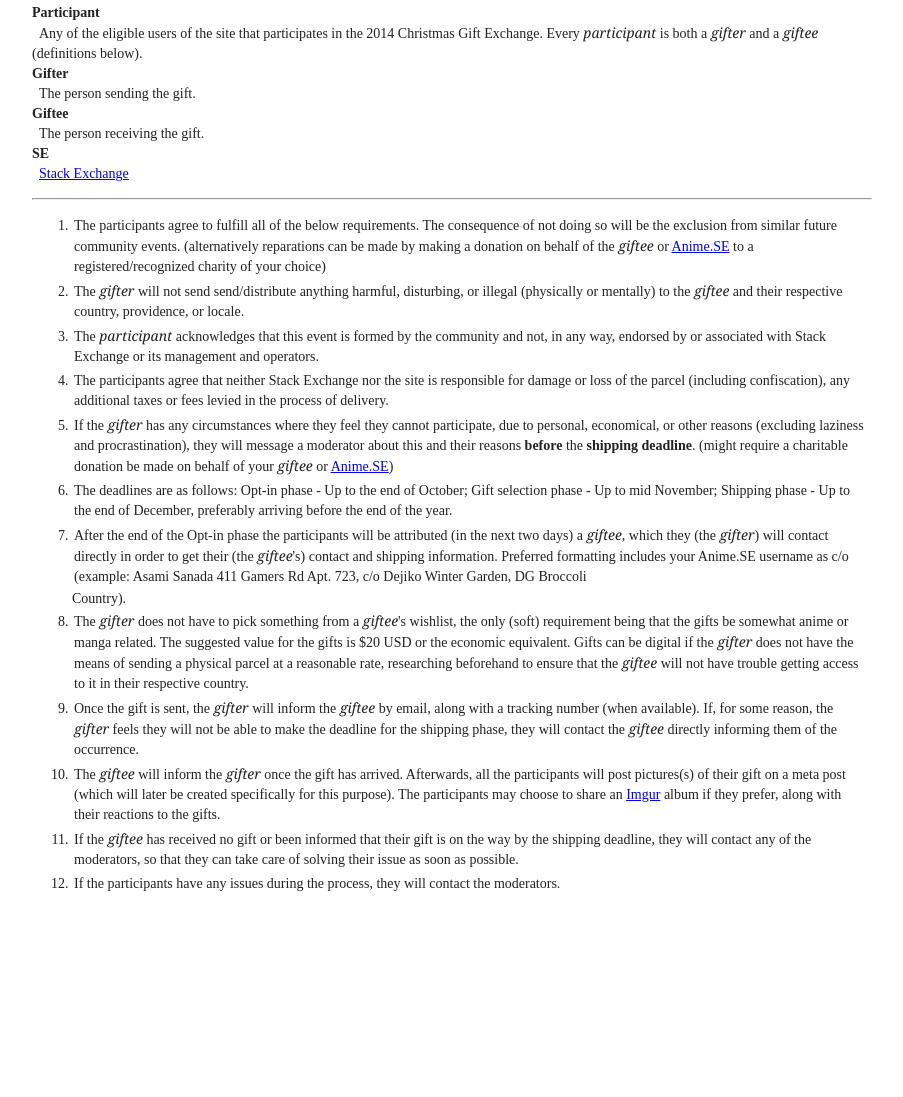
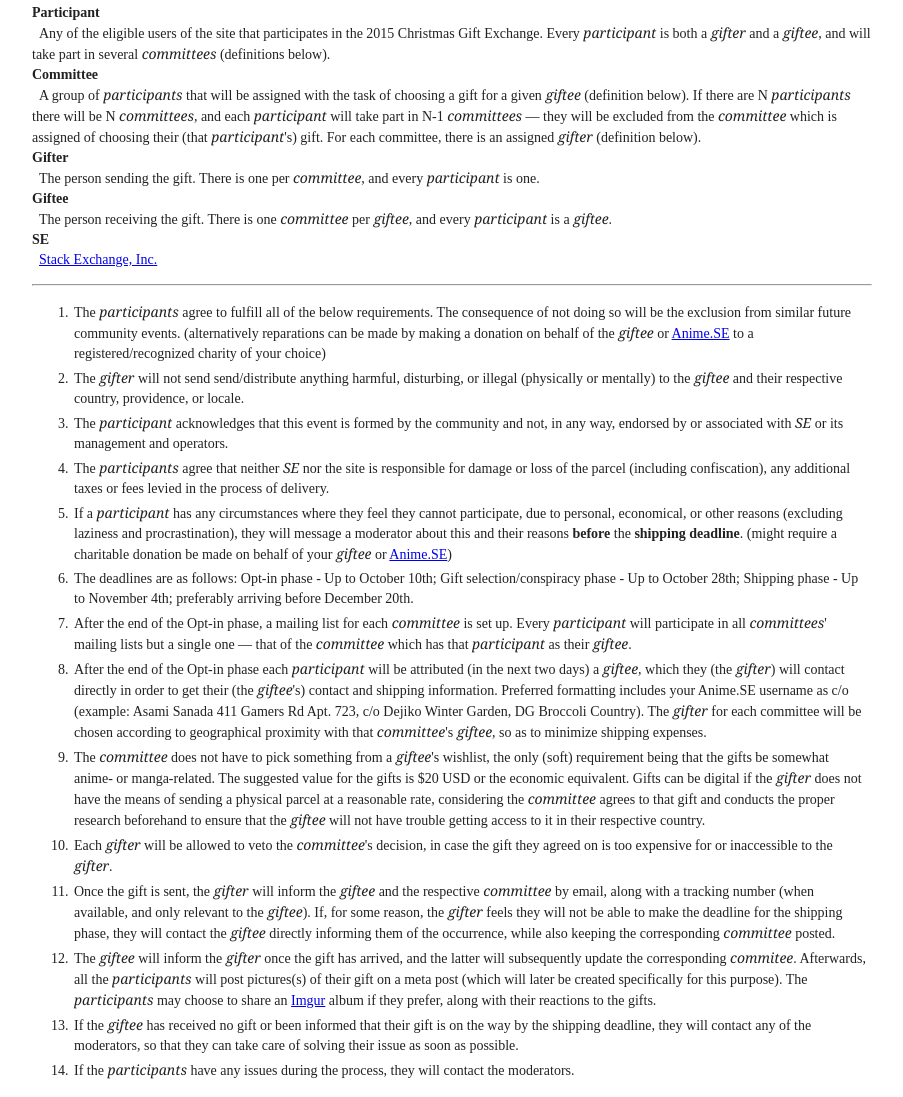
Before and after one commit to anime-se/gift-exchange-tou, a plain HTML site: page index.html in a window 1280 px wide. Shown: the part 229-1326 px from the top of the page, without its empty margins (188-1091 px from the left). Before the commit the page ends 1139 px from the top, so only its background shows below. Drawn offline with nearby package versions, Linux system fonts and the light colour scheme.

Commit message:
Updated terms or service from 2014 to 2015

```diff
--- a/index.html
+++ b/index.html
@@ -59,7 +59,7 @@
 
 <h1>Terms of Use:</h1>
 
-<p>Below are the Terms of Use for the 2014 Anime and Manga Stack Exchange Gift Exchange.</p>
+<p>Below are the Terms of Use for the 2015 Anime and Manga Stack Exchange Gift Exchange.</p>
 
 <p>We have kept these short and to the point. Please make sure to read everything. <strong>The instructions to continue
     with your form application are inside.</strong></p>
@@ -70,19 +70,26 @@
 
 <dl>
     <dt>Participant</dt>
-    <dd>Any of the eligible users of the site that participates in the 2014 Christmas Gift Exchange. Every <em>participant</em>
-	is both a <em>gifter</em> and a <em>giftee</em> (definitions below).
+    <dd>Any of the eligible users of the site that participates in the 2015 Christmas Gift Exchange. Every <em>participant</em>
+	is both a <em>gifter</em> and a <em>giftee</em>, and will take part in several <em>committees</em> (definitions below).
+    </dd>
+    <dt>Committee</dt>
+    <dd>A group of <em>participants</em> that will be assigned with the task of choosing a gift for a given <em>giftee</em>
+	(definition below). If there are N <em>participants</em> there will be N <em>committees</em>, and each <em>participant</em>
+	will take part in N-1 <em>committees</em> — they will be excluded from the <em>committee</em> which is assigned of
+	choosing their (that <em>participant</em>'s) gift. For each committee, there is an assigned <em>gifter</em> (definition below).
     </dd>
     <dt>Gifter</dt>
-    <dd>The person sending the gift.</dd>
+    <dd>The person sending the gift. There is one per <em>committee</em>, and every <em>participant</em> is one.</dd>
     <dt>Giftee</dt>
-    <dd>The person receiving the gift.</dd>
+    <dd>The person receiving the gift. There is one <em>committee</em> per <em>giftee</em>, and every <em>participant</em> is
+	a <em>giftee</em>.</dd>
     <dt>SE</dt>
-    <dd><a href="http://stackexchange.com">Stack Exchange</a></dd>
+    <dd><a href="http://stackexchange.com">Stack Exchange, Inc.</a></dd>
 </dl>
 <hr/>
 <ol>
-    <li>The participants agree to fulfill all of the below requirements. The consequence of not doing so will be the
+    <li>The <em>participants</em> agree to fulfill all of the below requirements. The consequence of not doing so will be the
         exclusion from similar future community events. (alternatively reparations can be made by making a donation on
         behalf of the <em>giftee</em> or <a href="http://anime.stackexchange.com">Anime.SE</a> to a
         registered/recognized charity of your choice)
@@ -93,46 +100,56 @@
     </li>
 
     <li>The <em>participant</em> acknowledges that this event is formed by the community and not, in any way, endorsed by or
-        associated with Stack Exchange or its management and operators.
+        associated with <em>SE</em> or its management and operators.
     </li>
 
-    <li>The participants agree that neither Stack Exchange nor the site is responsible for damage or loss of the parcel
+    <li>The <em>participants</em> agree that neither <em>SE</em> nor the site is responsible for damage or loss of the parcel
         (including confiscation), any additional taxes or fees levied in the process of delivery.
     </li>
 
-    <li>If the <em>gifter</em> has any circumstances where they feel they cannot participate, due to personal,
+    <li>If a <em>participant</em> has any circumstances where they feel they cannot participate, due to personal,
         economical, or other reasons (excluding laziness and procrastination), they will message a moderator about
         this and their reasons <strong>before</strong> the <strong>shipping deadline</strong>. (might require a
         charitable donation be made on behalf of your <em>giftee</em> or <a href="http://anime.stackexchange.com">Anime.SE</a>)
     </li>
 
-    <li>The deadlines are as follows: Opt-in phase - Up to the end of October; Gift selection phase - Up to mid
-        November; Shipping phase - Up to the end of December, preferably arriving before the end of the year.
+    <li>The deadlines are as follows: Opt-in phase - Up to October 10th; Gift selection/conspiracy phase - Up to October 28th;
+	Shipping phase - Up to November 4th; preferably arriving before December 20th.
     </li>
 
-    <li>After the end of the Opt-in phase the participants will be attributed (in the next two days) a <em>giftee</em>, which they (the <em>gifter</em>)
-        will contact directly in order to get their (the <em>giftee</em>'s) contact and shipping information. Preferred
-        formatting includes your Anime.SE username as c/o (example: Asami Sanada 411 Gamers Rd Apt. 723, c/o Dejiko
-        Winter Garden, DG Broccoli
-    </li>
-    Country).
-
-    <li>The <em>gifter</em> does not have to pick something from a <em>giftee</em>'s wishlist, the only (soft)
-        requirement being that the gifts be somewhat anime or manga related. The suggested value for the gifts is $20
-        USD or the economic equivalent. Gifts can be digital if the <em>gifter</em> does not have the means of sending a
-        physical parcel at a reasonable rate, researching beforehand to ensure that the <em>giftee</em> will not have
-        trouble getting access to it in their respective country.
+    <li>After the end of the Opt-in phase, a mailing list for each <em>committee</em> is set up. Every <em>participant</em> will
+	participate in all <em>committees</em>' mailing lists but a single one — that of the <em>committee</em> which has that <em>participant</em>
+	as their <em>giftee</em>.
     </li>
 
-    <li>Once the gift is sent, the <em>gifter</em> will inform the <em>giftee</em> by email, along with a tracking
-        number (when available). If, for some reason, the <em>gifter</em> feels they will not be able to make the
-        deadline for the shipping phase, they will contact the <em>giftee</em> directly informing them of the
-        occurrence.
+    <li>After the end of the Opt-in phase each <em>participant</em> will be attributed (in the next two days) a <em>giftee</em>, which they
+	(the <em>gifter</em>) will contact directly in order to get their (the <em>giftee</em>'s) contact and shipping information. Preferred
+        formatting includes your Anime.SE username as c/o (example: Asami Sanada 411 Gamers Rd Apt. 723, c/o Dejiko
+        Winter Garden, DG Broccoli Country). The <em>gifter</em> for each committee will be chosen according to geographical proximity
+	with that <em>committee</em>'s <em>giftee</em>, so as to minimize shipping expenses.
     </li>
 
-    <li>The <em>giftee</em> will inform the <em>gifter</em> once the gift has arrived. Afterwards, all the participants
-        will post pictures(s) of their gift on a meta post (which will later be created specifically for this purpose).
-        The participants may choose to share an <a href="http://imgur.com">Imgur</a> album if they prefer, along with their reactions to the gifts.
+    <li>The <em>committee</em> does not have to pick something from a <em>giftee</em>'s wishlist, the only (soft)
+        requirement being that the gifts be somewhat anime- or manga-related. The suggested value for the gifts is $20
+        USD or the economic equivalent. Gifts can be digital if the <em>gifter</em> does not have the means of sending a
+        physical parcel at a reasonable rate, considering the <em>committee</em> agrees to that gift and conducts the proper research
+	beforehand to ensure that the <em>giftee</em> will not have trouble getting access to it in their respective country.
+    </li>
+
+    <li>Each <em>gifter</em> will be allowed to veto the <em>committee</em>'s decision, in case the gift they agreed on is too
+	expensive for or inaccessible to the <em>gifter</em>.
+    </li>
+
+    <li>Once the gift is sent, the <em>gifter</em> will inform the <em>giftee</em> and the respective <em>committee</em> by email,
+	along with a tracking number (when available, and only relevant to the <em>giftee</em>). If, for some reason, the <em>gifter</em>
+	feels they will not be able to make the deadline for the shipping phase, they will contact the <em>giftee</em> directly informing them of
+	the occurrence, while also keeping the corresponding <em>committee</em> posted.
+    </li>
+
+    <li>The <em>giftee</em> will inform the <em>gifter</em> once the gift has arrived, and the latter will subsequently update the corresponding
+	<em>commitee</em>. Afterwards, all the <em>participants</em> will post pictures(s) of their gift on a meta post (which will later be created
+	specifically for this purpose). The <em>participants</em> may choose to share an <a href="http://imgur.com">Imgur</a> album if they prefer,
+	along with their reactions to the gifts.
     </li>
 
     <li>If the <em>giftee</em> has received no gift or been informed that their gift is on the way by the shipping
@@ -140,7 +157,7 @@
         possible.
     </li>
 
-    <li>If the participants have any issues during the process, they will contact the moderators.</li>
+    <li>If the <em>participants</em> have any issues during the process, they will contact the moderators.</li>
 </ol>
 </body>
 </html>
```
